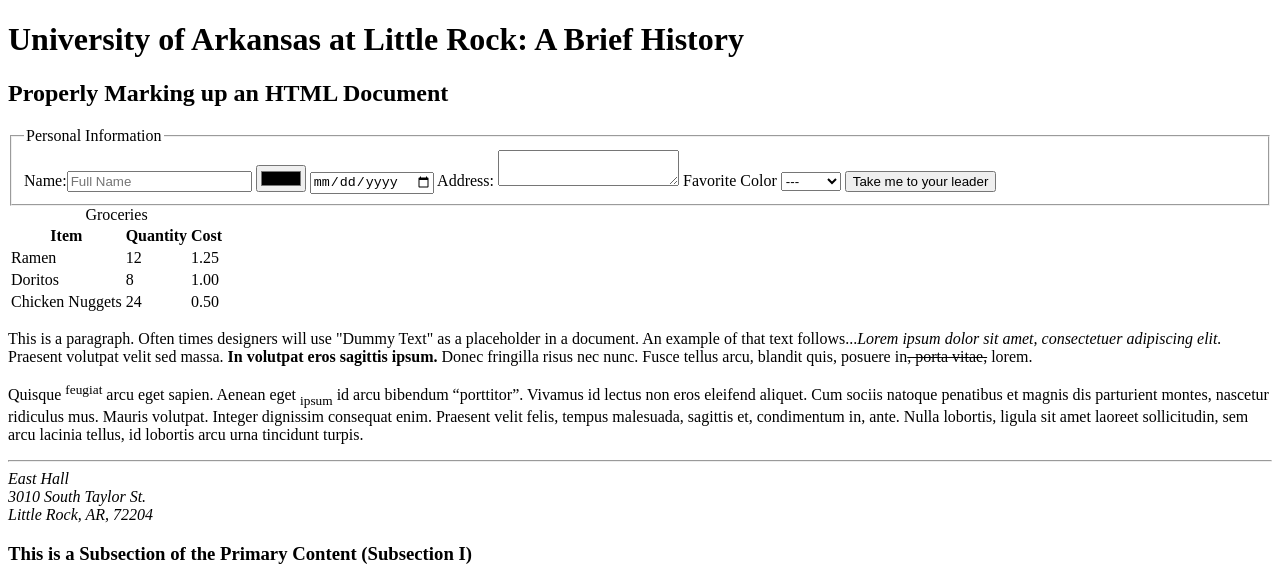
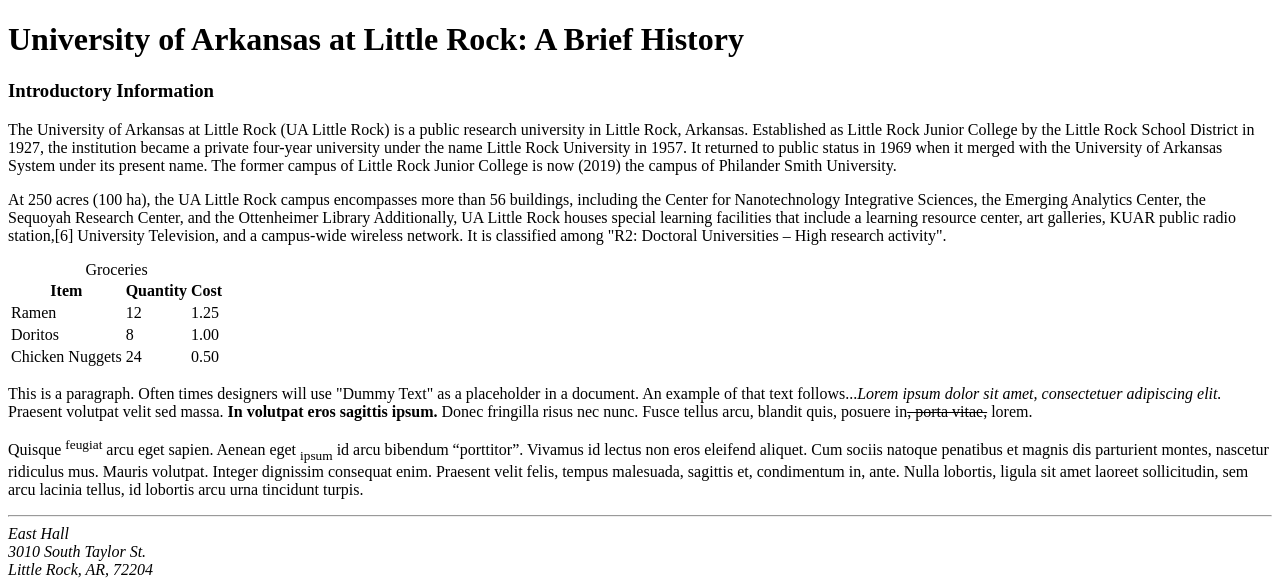
Before and after one commit to ldbasilio/ifsc-1310, a plain HTML site: page prototype/index.html in a window 1280 px wide. Shown: the top 585 px of the page. Drawn offline with Linux system fonts and the light colour scheme.

Commit message:
added css file

```diff
--- /dev/null
+++ b/prototype/assets/css/style.css
@@ -0,0 +1,3 @@
+body{
+    background-color: 8B0024;
+    }
--- a/prototype/index.html
+++ b/prototype/index.html
@@ -11,30 +11,12 @@
 
 <body>
   <div id="header">
-    <h1 id="test">University of Arkansas at Little Rock: A Brief History</h1>
+    <h1 id="title">University of Arkansas at Little Rock: A Brief History</h1>
   </div><!-- #header -->
   <div>
-    <h2>Properly Marking up an HTML Document</h2>
-
-    <form action="processing-script.php" method="post">
-      <fieldset>
-        <legend>Personal Information</legend>
-        <label for="cust-name">Name:</label><input type="text" id="cust-name" name="cust-name" placeholder="Full Name" />
-        <input type="color" />
-        <input type="date" />
-        <!--There are plenty of more attributes like these ones-->
-        <label for="address">Address:</label>
-        <textarea id="address" name="address"></textarea>
-        <label for="color">Favorite Color</label>
-        <select id="color" name="color">
-          <option value="R">Red</option>
-          <option value="G">Green</option>
-          <option value="B">Blue</option>
-          <option value="null" selected>---</option>
-        </select>
-        <input type="submit" value="Take me to your leader" />
-      </fieldset>
-    </form>
+    <h3>Introductory Information</h3>
+    <p>The University of Arkansas at Little Rock (UA Little Rock) is a public research university in Little Rock, Arkansas. Established as Little Rock Junior College by the Little Rock School District in 1927, the institution became a private four-year university under the name Little Rock University in 1957. It returned to public status in 1969 when it merged with the University of Arkansas System under its present name. The former campus of Little Rock Junior College is now (2019) the campus of Philander Smith University.</p>
+    <p>At 250 acres (100 ha), the UA Little Rock campus encompasses more than 56 buildings, including the Center for Nanotechnology Integrative Sciences, the Emerging Analytics Center, the Sequoyah Research Center, and the Ottenheimer Library Additionally, UA Little Rock houses special learning facilities that include a learning resource center, art galleries, KUAR public radio station,[6] University Television, and a campus-wide wireless network. It is classified among "R2: Doctoral Universities – High research activity".</p>
 
     <table>
       <caption>Groceries</caption>
```
